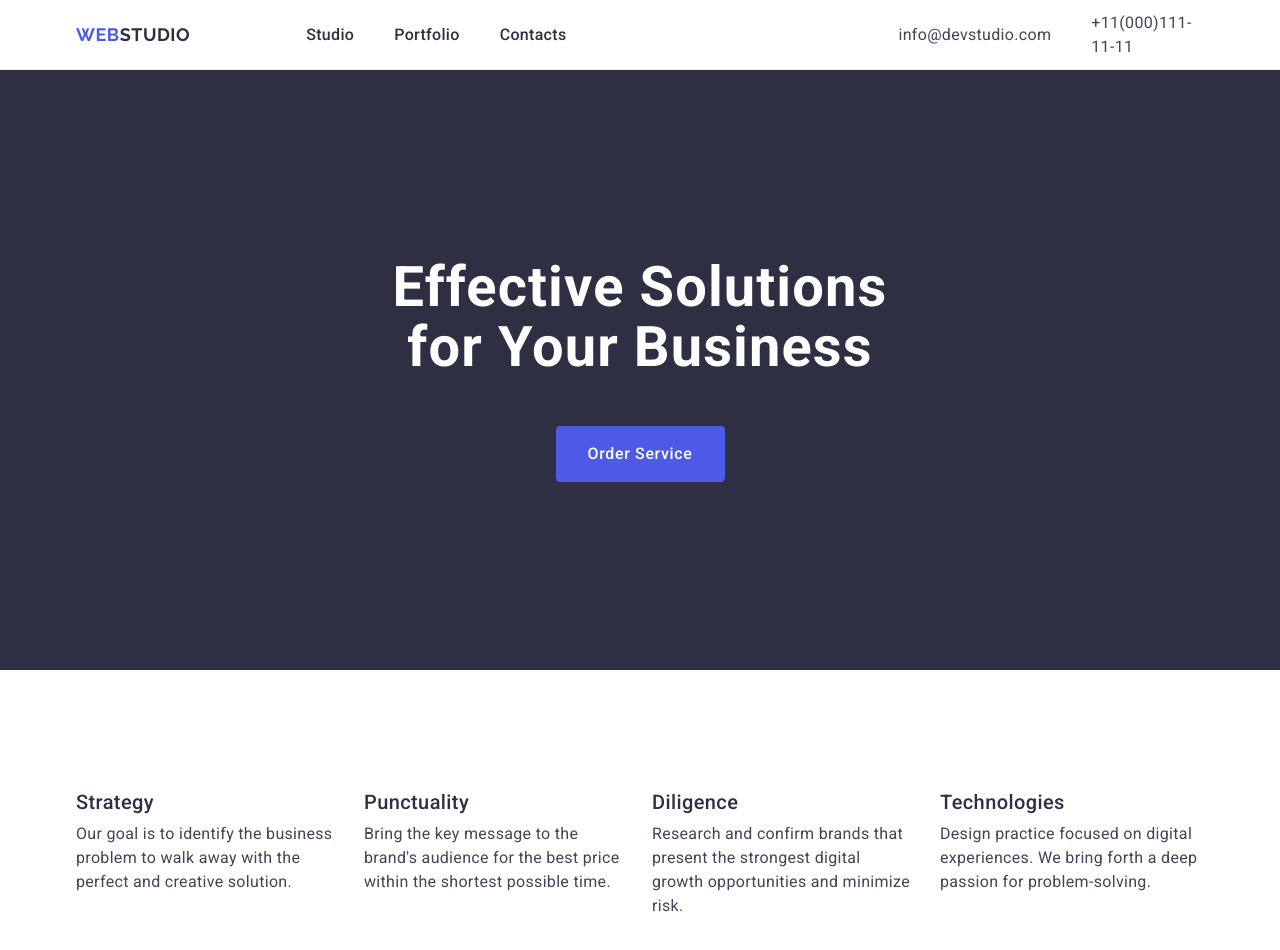
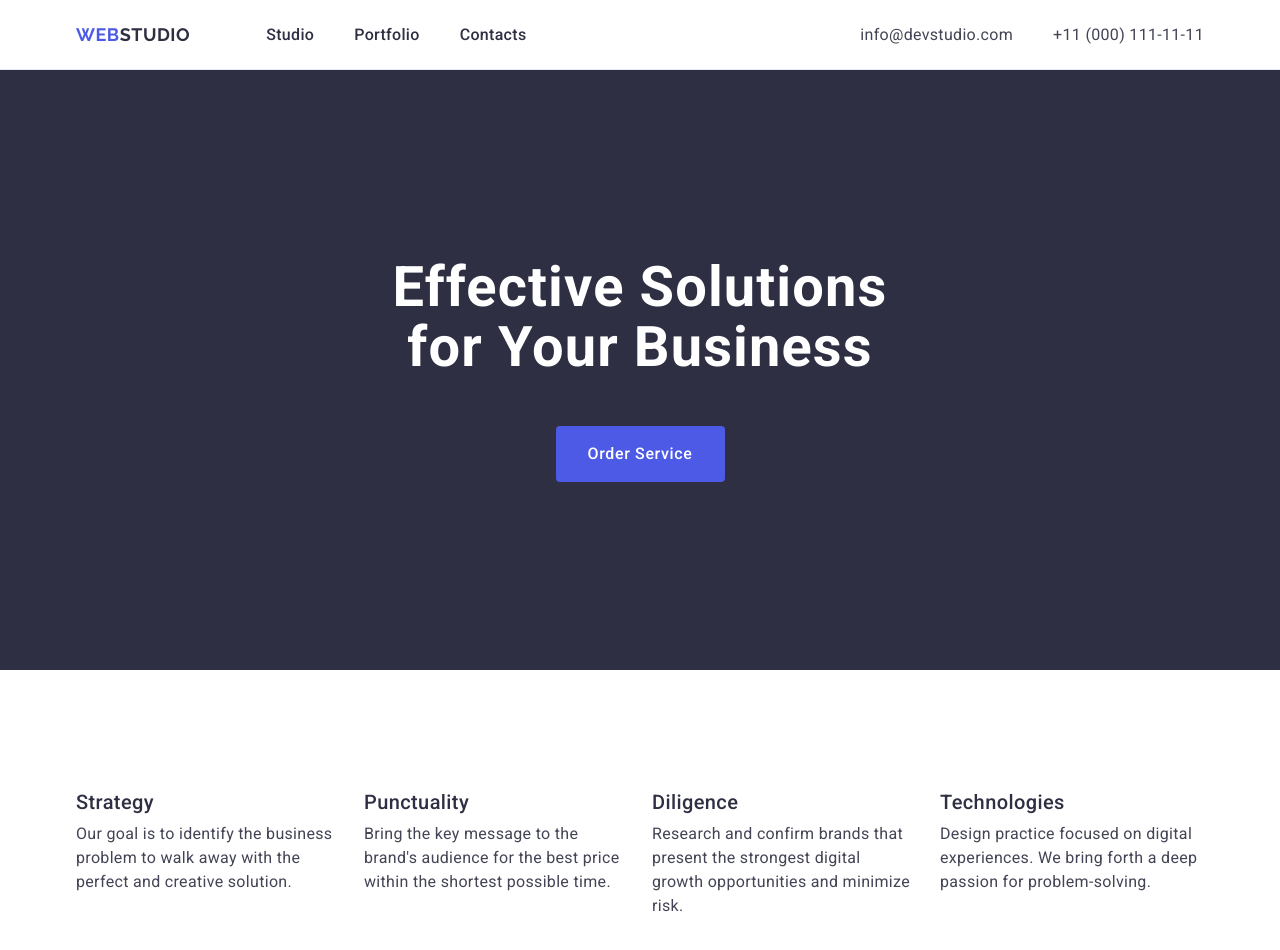
Before and after one commit to anasstasiia-martyniuk/goit-markup-hw-03, a plain HTML site: page index.html in a window 1280 px wide. Shown: the top 950 px of the page. Drawn offline with nearby package versions, Linux system fonts and the light colour scheme.

Commit message:
fixed-header

```diff
--- a/css/styles.css
+++ b/css/styles.css
@@ -44,10 +44,10 @@ header .container {
 }
 .nav-container {
     display: flex;
-    flex-direction: row;
-    justify-content: flex-end;
-    gap: 40px;
     align-items: center;
+}
+.address-box {
+    margin-left: auto;
 }
 .address-container {
     display: flex;
@@ -58,7 +58,6 @@ header .container {
 .menu-list {
     display: flex;
     gap: 40px;
-    margin-right: 332px;
 }
 .menu-list-item {
     font-weight: 500;
--- a/index.html
+++ b/index.html
@@ -35,7 +35,7 @@
             <li><a href="" class="menu-list-item">Contacts</a></li>
           </ul>
         </nav>
-        <address>
+        <address class="address-box">
           <ul class="address-container">
             <li>
               <a href="mailto:info@devstudio.com" class="menu-contacts"
@@ -44,7 +44,7 @@
             </li>
             <li>
               <a href="tel:+110001111111" class="menu-contacts"
-                >+11(000)111-11-11</a
+                >+11 (000) 111-11-11</a
               >
             </li>
           </ul>
```
